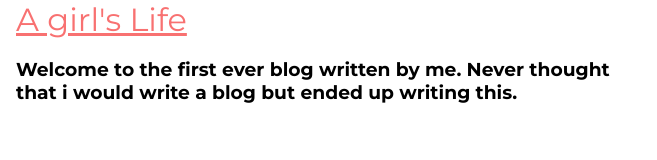
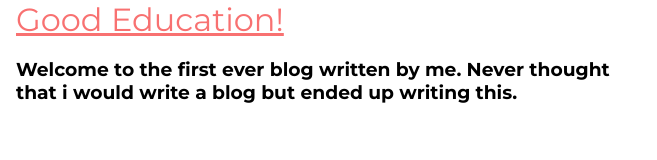
Before and after one commit to Taruni-choudhary/Blog-lists, a plain HTML site: page index.html in a window 1280 px wide. Shown: the whole page, without its empty margins (0-657 px from the left). Drawn offline with Linux system fonts and the light colour scheme.

Commit message:
details: edited link

```diff
--- a/index.html
+++ b/index.html
@@ -7,7 +7,7 @@
     <link href="styl.css" rel="stylesheet"/>
 </head>
 <body>
-    <a class="link blog container container-center" href="https://taruni-personalblog.netlify.app/"><span>A girl's Life</span></a>
+    <a class="link blog container container-center" href="https://taruni-chow.medium.com/good-education-9828145971e9"><span>Good Education!</span></a>
 
     <h3>
         <div class="container container-center">
```
